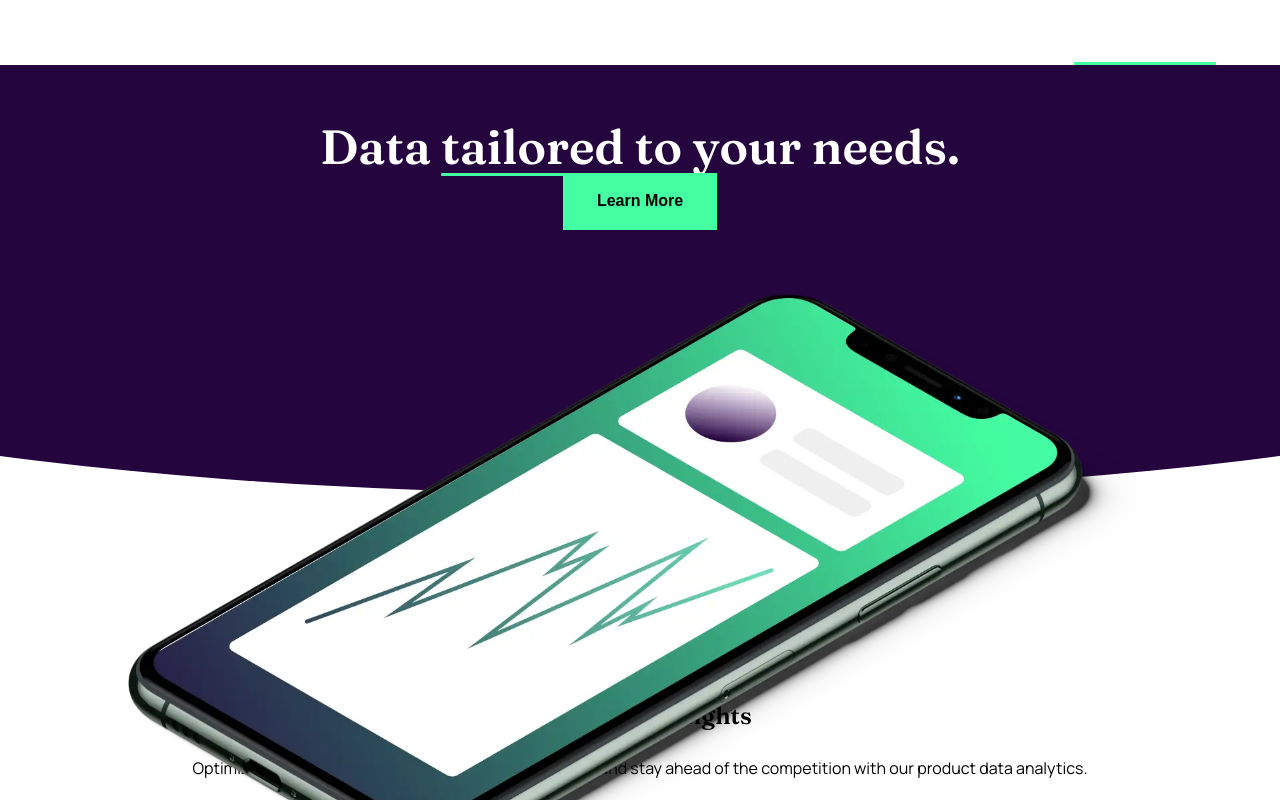
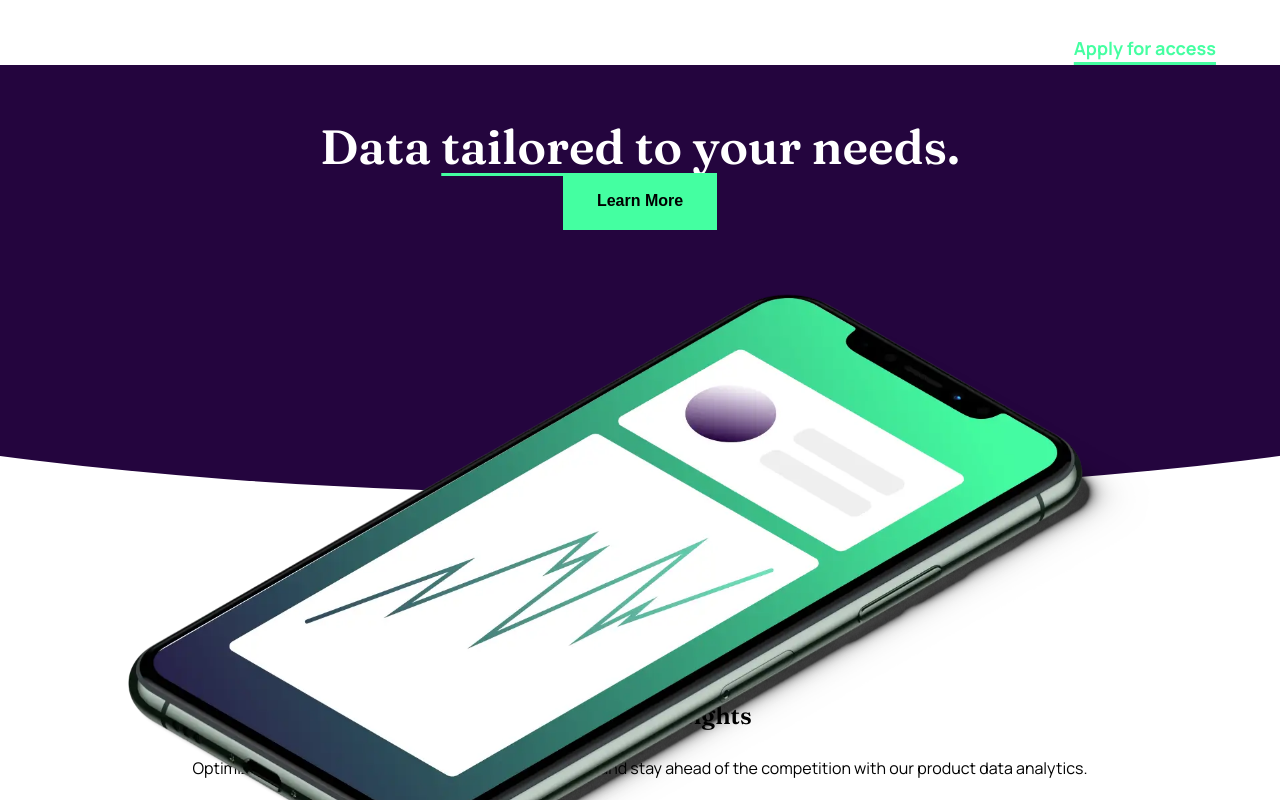
Before and after one commit to DarrickFauvel/fem2509-workit-landing-page, a website built with Vite: page index.html in a window 1280 px wide. In both pictures the pointer is over the link "Apply for access". Shown: the top 800 px of the page. Built offline with nearby package versions, Linux system fonts and the light colour scheme.

Commit message:
Define action link styling

```diff
--- a/style.css
+++ b/style.css
@@ -72,6 +72,10 @@ h3 {
       font-size: calc((18 / 16) * 1rem);
       font-weight: var(--font-weight-bold);
       text-underline-offset: 0.4em;
+      transition: color 0.3s ease;
+    }
+    .action-link:hover {
+      color: var(--color-mint);
     }
   }
 }
```
